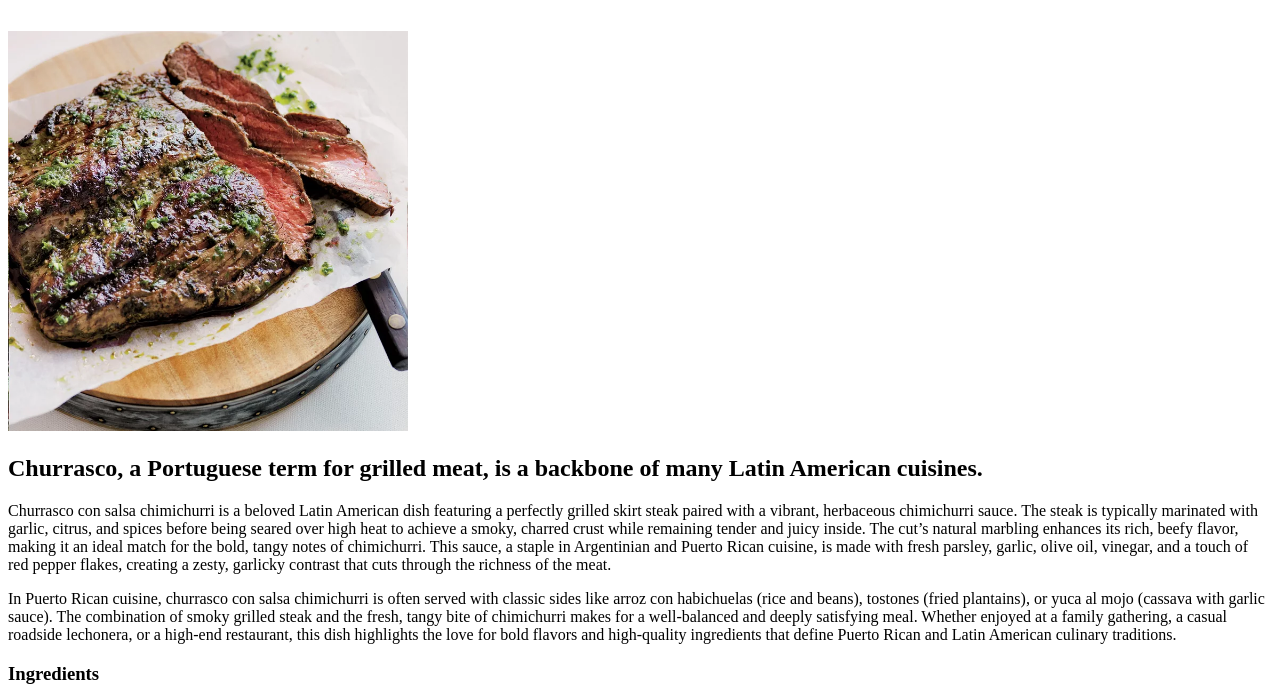
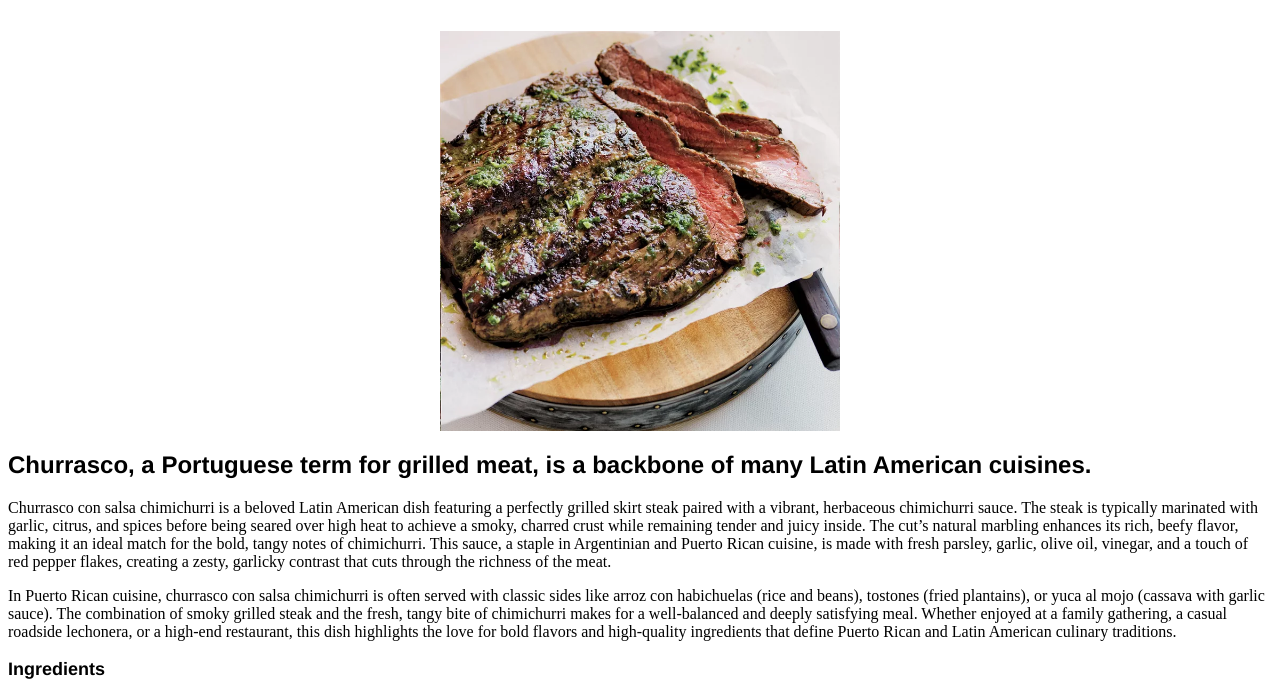
Before and after one commit to aleynnanq/odin-recipes, a plain HTML site: page recipes/churrasco.html in a window 1280 px wide. Shown: the part 117-803 px from the top of the page. Drawn offline with Linux system fonts and the light colour scheme.

Commit message:
Style h2 and h3

```diff
--- a/style.css
+++ b/style.css
@@ -20,5 +20,22 @@ div {
 }
 
 img {
+  display: block;
   margin: auto;
 }
+
+h2 {
+  color: black;
+  text-align: left;
+  font-family: "Franklin Gothic Medium", "Arial Narrow", Arial, sans-serif;
+  font-size: 24px;
+  font-weight: 600;
+}
+
+h3 {
+  color: black;
+  text-align: left;
+  font-family: "Franklin Gothic Medium", "Arial Narrow", Arial, sans-serif;
+  font-size: 18px;
+  font-weight: 600;
+}
```
